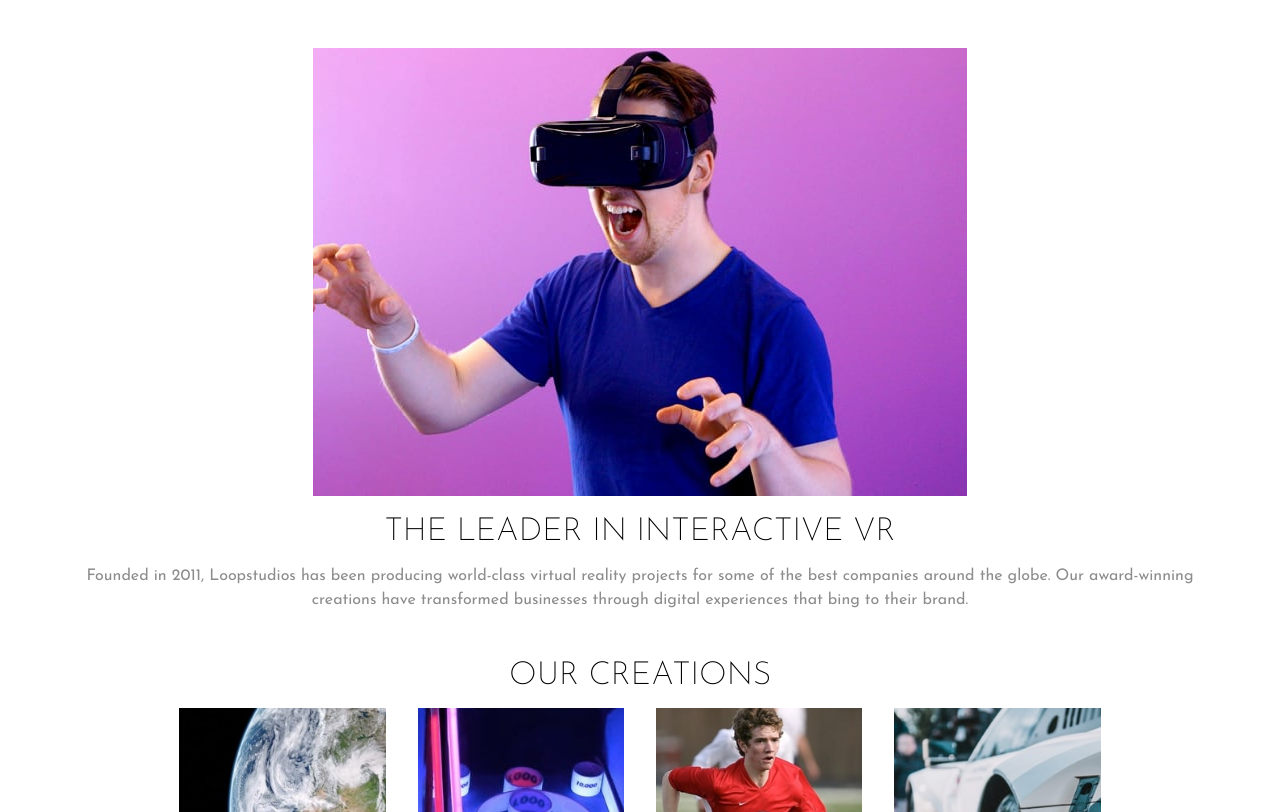
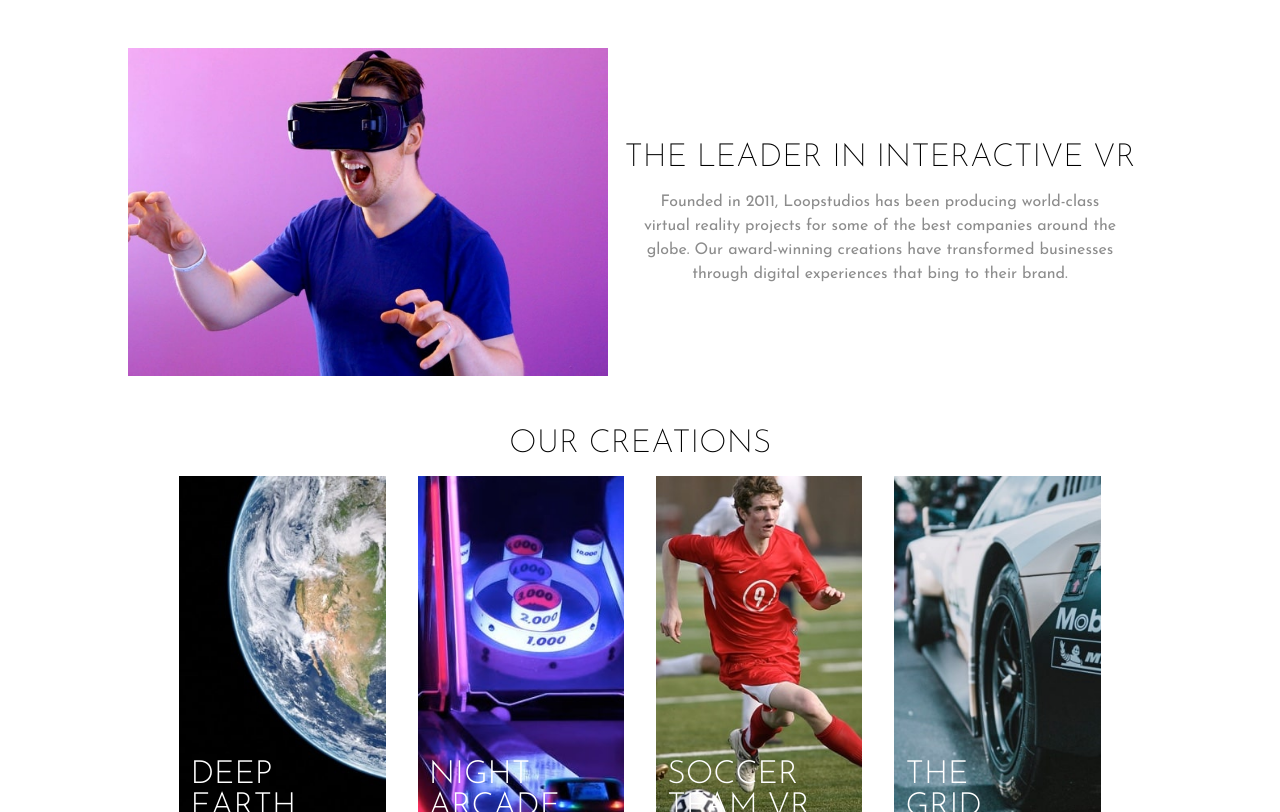
Before and after one commit to ShinobiKoda/loopstudios-landing-page-main, a plain HTML site: page index.html in a window 1280 px wide. Shown: the part 480-1292 px from the top of the page. Drawn offline with Linux system fonts and the light colour scheme.

Commit message:
implemented interactive section design

```diff
--- a/assets/style.css
+++ b/assets/style.css
@@ -121,7 +121,7 @@ main {
   font-family: "Alata", sans-serif;
 }
 
-.leadership-section {
+.leadership-section-mobile {
   margin: 3rem 0;
   width: 100%;
   display: flex;
@@ -296,6 +296,10 @@ footer {
   display: none;
 }
 
+.leadership-section-desktop {
+  display: none;
+}
+
 @media screen and (min-width: 850px) {
   .mobile-nav {
     display: none;
@@ -343,6 +347,22 @@ footer {
     margin: 0 auto;
   }
 
+  .leadership-section-mobile {
+    display: none;
+  }
+
+  .leadership-section-desktop {
+    display: flex;
+    width: 100%;
+    max-width: 1024px;
+    margin: 3rem auto;
+    align-items: center;
+  }
+
+  .leadership-section-desktop img {
+    width: 30rem;
+  }
+
   .creation-section {
     width: 100%;
     max-width: 1024px;
--- a/index.html
+++ b/index.html
@@ -51,19 +51,28 @@
         </div>
       </div>
 
-      <section class="leadership-section">
+      <section class="leadership-section-mobile">
         <div class="leadership-img">
           <img
             src="./assets/images/mobile/image-interactive.jpg"
             alt=""
             class="leadership-img-mobile"
           />
-          <img
-            src="./assets/images/desktop/image-interactive.jpg"
-            alt=""
-            class="leadership-img-desktop"
-          />
+        </div>
+        <div class="leadership-info">
+          <p class="leadership-heading">THE LEADER IN INTERACTIVE VR</p>
+          <p class="leadership-text">
+            Founded in 2011, Loopstudios has been producing world-class virtual
+            reality projects for some of the best companies around the globe.
+            Our award-winning creations have transformed businesses through
+            digital experiences that bing to their brand.
+          </p>
+        </div>
+      </section>
 
+      <section class="leadership-section-desktop">
+        <div>
+          <img src="./assets/images/desktop/image-interactive.jpg" alt="" />
           <div class="leadership-box"></div>
         </div>
         <div class="leadership-info">
@@ -76,6 +85,7 @@
           </p>
         </div>
       </section>
+
       <section class="creation-section">
         <p class="creation-heading">OUR CREATIONS</p>
         <div class="creation-img">
```
